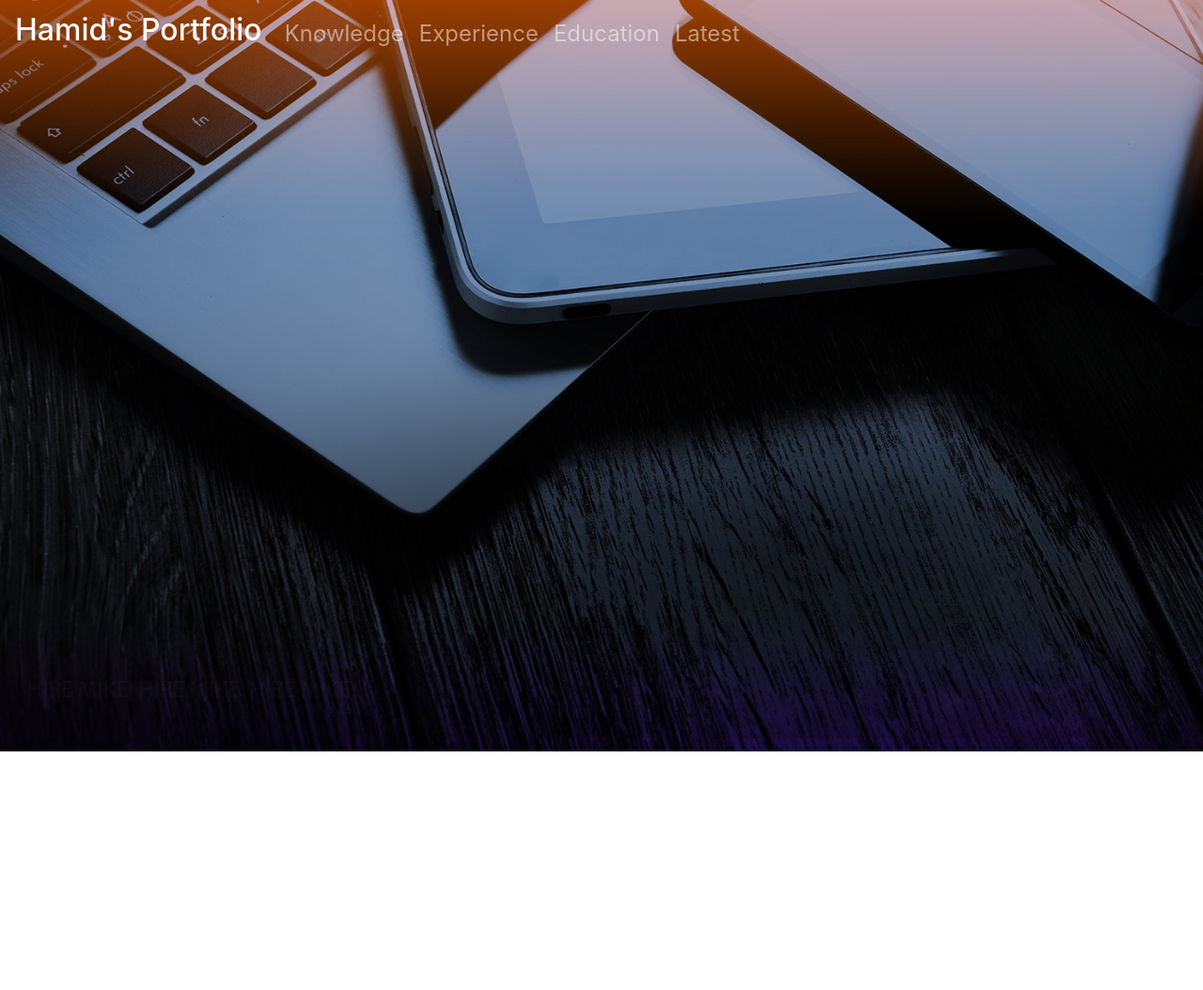
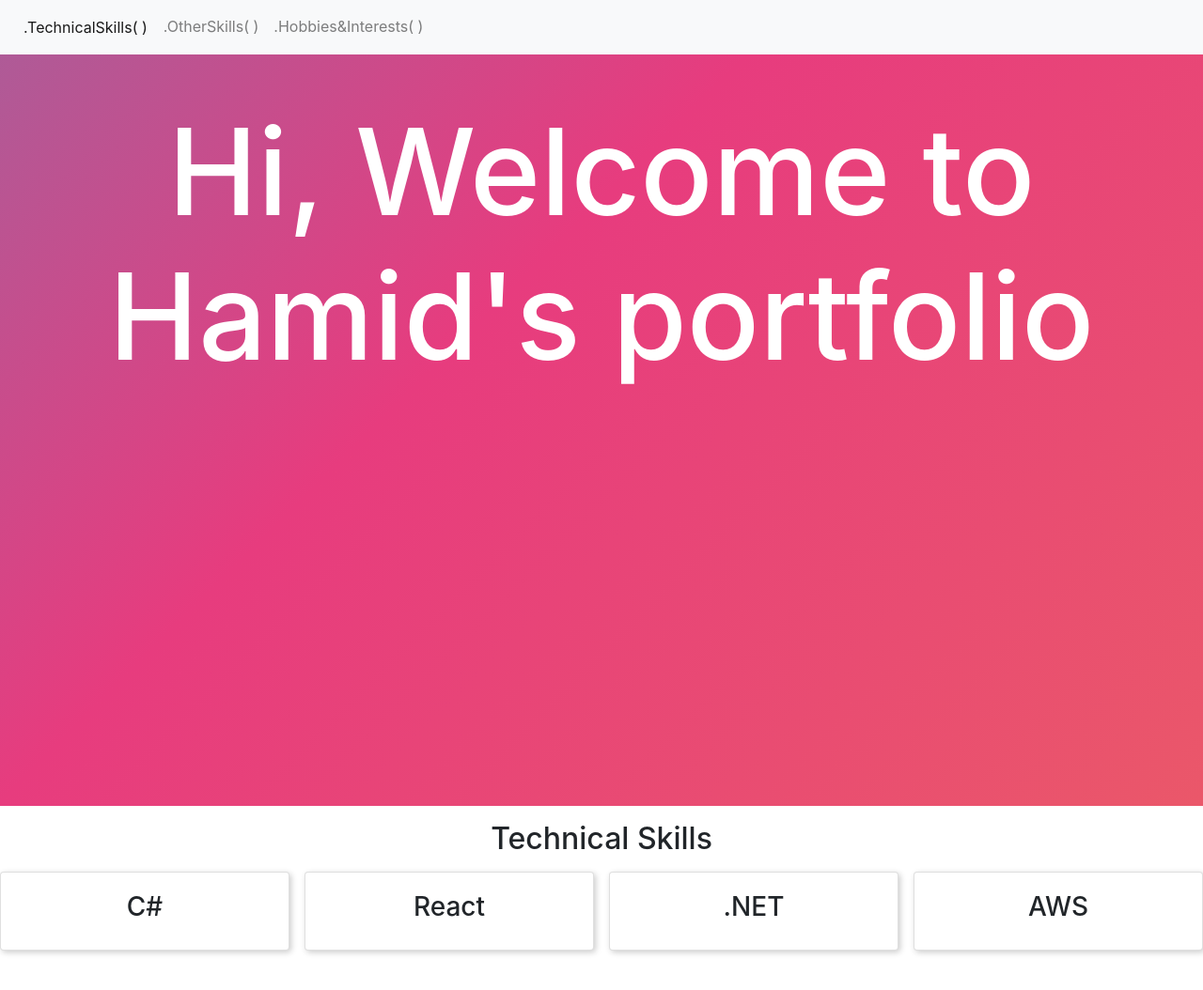
Before and after one commit to hamidval/dev-website, a React (Create React App) app: page / in a window 1280 px wide. Shown: the top 1054 px of the page at 94% size. Before the commit the page ends 800 px from the top, so only its background shows below. Built offline with nearby package versions, Linux system fonts and the light colour scheme.

Commit message:
new design

```diff
--- a/package.json
+++ b/package.json
@@ -12,8 +12,10 @@
     "@testing-library/jest-dom": "^4.2.4",
     "@testing-library/react": "^9.5.0",
     "@testing-library/user-event": "^7.2.1",
-    "bootstrap": "^4.5.0",
+    "bootstrap": "^4.6.2",
     "express": "^4.17.1",
+    "jquery": "^3.6.0",
+    "popper.js": "^1.16.1",
     "react": "^16.13.1",
     "react-bootstrap": "^1.0.1",
     "react-dom": "^16.13.1",
--- a/src/App.js
+++ b/src/App.js
@@ -20,7 +20,7 @@ class App extends Component {
     <div >
       <Switch>
 
-      <Route exact path='/' render={() => (<PortfolioHamid  />)}/>
+      <Route exact path='/' render={() => (<Home  />)}/>
       <Route path='/main' render={() => (<Home  />)}/>
       <Route exact path='/about' render={() => (<About  />)}/>
       <Route exact path='/projects' render={() => (<Projects  />)}/>
--- a/src/components/Home.js
+++ b/src/components/Home.js
@@ -1,45 +1,16 @@
-import React, { Component } from 'react';
+import React, { Component, createRef } from 'react';
 import { withRouter} from 'react-router-dom'
-import londonSky from './londonSky.jpg'
-import About from './About'
-import Projects from './Projects'
-import { colors } from '@material-ui/core';
-const imageStyle = {
-    backgroundImage: `url(${londonSky})`,
-    height:'100vh',
-    backgroundSize: 'auto 100%',
-    textAlign: 'center',
-    position: 'inline',
-    marginTop: '0  !important'
+import './home.css';
 
-  }
-
-  const aboutStyle = {
-    backgroundColor:'white',
-    minHeight:'100vh',
-    backgroundSize: 'auto 100%',
-    textAlign: 'center',
-    position: 'inline',
-    marginTop: '0  !important'
-
-  }
-
-  const projectsStyle = {
-    backgroundColor:'black',
-    minHeight:'100vh',
-    backgroundSize: 'auto 100%',
-    textAlign: 'center',
-    position: 'inline',
-    marginTop: '0  !important',
-    color: 'white'
-
-  }
 
 
 
 class Home extends Component {
 
-
+    constructor(props){
+        super(props);
+        this.scrollDiv = createRef();
+    }
 
     render() {
 
@@ -47,22 +18,56 @@ class Home extends Component {
 
 
 
+            <div>
 
-            <div>
-                <div style={imageStyle}>
-                    <div className='home-title'>
-                        Skyline Developers
+                <nav class="navbar navbar-expand-lg navbar-light bg-light">
+
+                <button class="navbar-toggler" type="button" data-toggle="collapse" data-target="#navbarSupportedContent" aria-controls="navbarSupportedContent" aria-expanded="false" aria-label="Toggle navigation">
+                    <span class="navbar-toggler-icon"></span>
+                </button>
+
+                <div class="collapse navbar-collapse" id="navbarSupportedContent">
+                    <ul class="navbar-nav mr-auto">
+                    <li class="nav-item active">
+                        <button class="nav-link btn btn-link" href="#technicalSkills" onClick={() => {this.scrollDiv.current.scrollIntoView({ behavior: 'smooth' }); }}>.TechnicalSkills( ) <span class="sr-only">(current)</span></button>
+                    </li>
+                    <li class="nav-item">
+                        <a class="nav-link" href="#">.OtherSkills( )</a>
+                    </li>
+                    <li class="nav-item">
+                        <a class="nav-link" href="#">.Hobbies&Interests( )</a>
+                    </li>
+
+
+                    </ul>
+
+                </div>
+                </nav>
+
+                <div id="page1" class="page">
+                        <h1 class="pt-5">Hi, Welcome to Hamid's portfolio</h1>
+                </div>
+                <div id="page2" class="page">
+                    <h2 id="technicalSkills" ref={this.scrollDiv} class="mt-3 mb-3">Technical Skills</h2>
+                    <div class="card-container mt-3">
+
+                        <div class="card card-body skill-card">
+                                <h3>C#</h3>
+                        </div>
+                        <div class="card card-body skill-card">
+                                <h3>React</h3>
+                        </div>
+                        <div class="card card-body skill-card">
+                                <h3>.NET</h3>
+                        </div>
+                        <div class="card card-body skill-card">
+                                <h3>AWS</h3>
+                        </div>
+
                     </div>
 
                 </div>
-                <div style={aboutStyle}>
-                    <About/>
 
-                </div>
-                <div style={projectsStyle}>
-                    <Projects/>
-
-                </div>
             </div>
 
         );
--- /dev/null
+++ b/src/components/home.css
@@ -0,0 +1,52 @@
+
+
+
+body {
+
+}
+
+@keyframes gradient {
+	0% {
+		background-position: 0% 50%;
+	}
+	50% {
+		background-position: 100% 50%;
+	}
+	100% {
+		background-position: 0% 50%;
+	}
+}
+
+.page {
+    height: 100vh;
+}
+
+#page1
+{
+
+    color: white;
+    background: linear-gradient(-45deg, #ee7752, #e73c7e, #23a6d5, #23d5ab);
+	background-size: 400% 400%;
+	animation: gradient 15s ease infinite;
+	height: 100vh;
+
+
+}
+
+h1{
+    font-size: 8rem !important;
+}
+
+
+
+.card-container
+{
+    display: grid;
+    grid-gap: 1rem;;
+    grid-template-columns: repeat(auto-fill, minmax(300px,1fr));
+
+}
+
+.skill-card{
+    box-shadow: 2px 2px 6px #ccc;
+}
--- a/src/index.css
+++ b/src/index.css
@@ -1,3 +1,5 @@
+
+
 body {
   height:100%;
   width:100%;
@@ -19,7 +21,6 @@ code {
   font-family: source-code-pro, Menlo, Monaco, Consolas, 'Courier New',
     monospace;
 }
-
 
 .about-div-80{
   position: relative;
--- a/src/index.js
+++ b/src/index.js
@@ -5,6 +5,12 @@ import App from './App';
 import * as serviceWorker from './serviceWorker';
 import 'bootstrap/dist/css/bootstrap.min.css';
 import { HashRouter } from 'react-router-dom';
+
+import 'bootstrap';
+import 'bootstrap/dist/css/bootstrap.css';
+import 'bootstrap/dist/js/bootstrap.js';
+import $ from 'jquery';
+import Popper from 'popper.js';
 ReactDOM.render(
   <React.StrictMode>
     <HashRouter>
```
Also changed, not shown: 1 other file (tests, documents, lock files or other folders).
